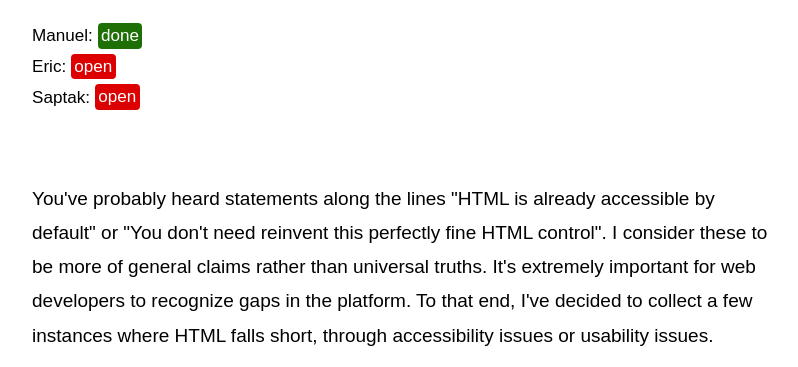
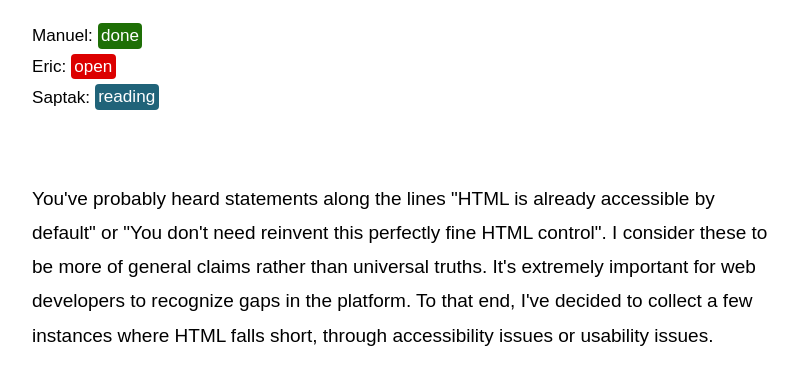
Before and after one commit to matuzo/HTMHell, an Eleventy site: page hell/adventcalendar/2023/17.md in a window 1280 px wide. Shown: the part 433-800 px from the top of the page, without its empty margins (238-1036 px from the left). Built offline with nearby package versions, Linux system fonts and the light colour scheme; Eleventy itself is replaced by a stand-in of ours; files that its build step writes are made by us from their sources; what js-beautify would draw is missing.

Commit message:
Update status to reading for HTML the bad parts

```diff
--- a/hell/adventcalendar/2023/17.md
+++ b/hell/adventcalendar/2023/17.md
@@ -15,7 +15,7 @@ intro: <p>A round-up of HTML elements and attributes that have accessibility iss
 status:
   review_manuel: "done"
   review_eric: "open"
-  review_saptak: "open"
+  review_saptak: "reading"
 ---
 
 <!-- Manuel: I really like these kinds of posts. Thanks a lot for your contribution! -->
```
